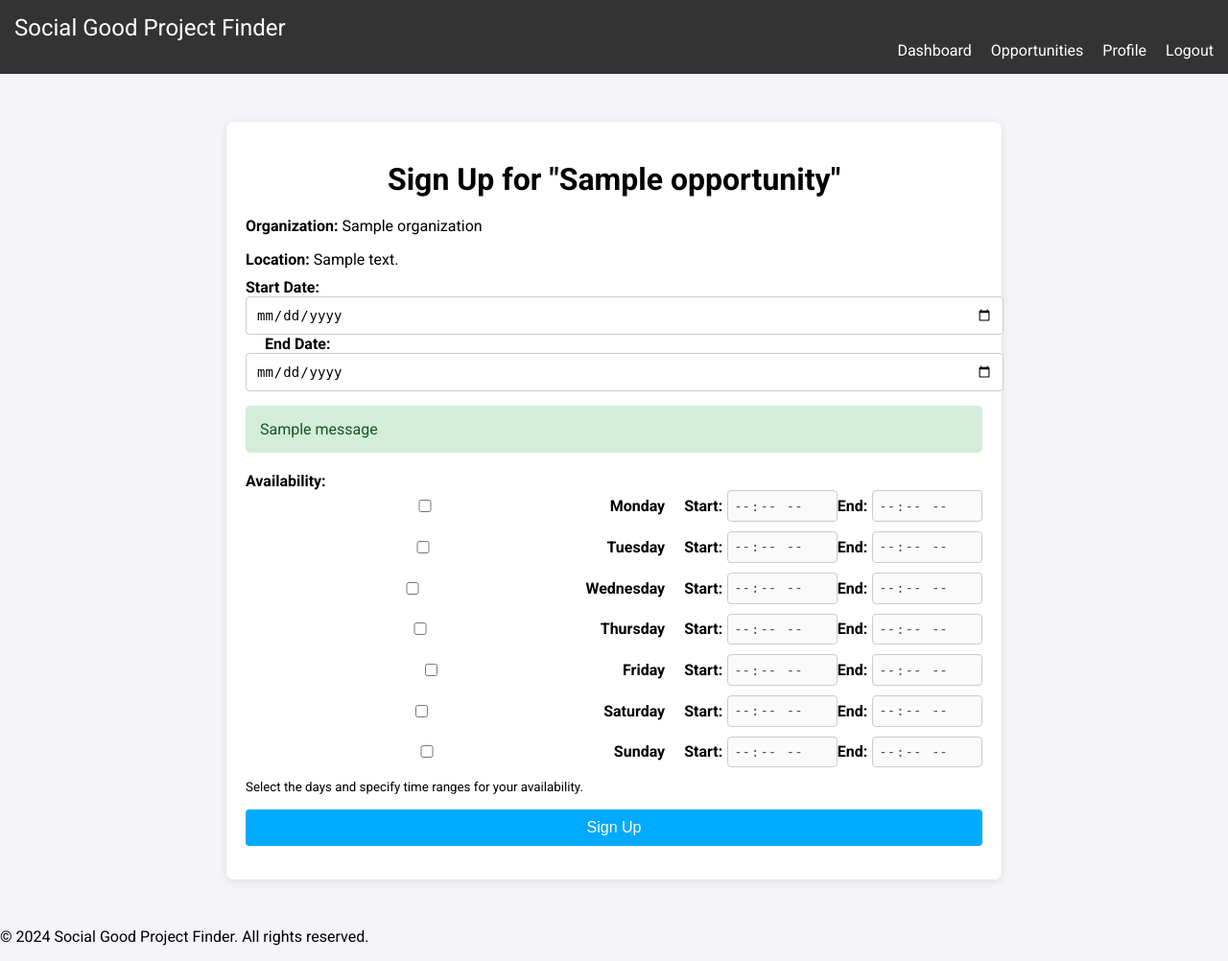
After one commit to MuhammadUsman14/SocialGoodProjectFinder, a Flask app: page /volunteer/signup/1 in a window 1280 px wide. The commit adds this page. Shown: the whole page at 96% size. Run offline with Flask 3, Linux system fonts and the light colour scheme; the visitor is signed in with stand-in values (Sample User, id 1); tables that the repository leaves empty hold one stand-in row (values such as "Sample post"); one stand-in notice (Sample message) is shown.

Commit message:
New page to sign up for opportunities

```diff
--- a/app.py
+++ b/app.py
@@ -1,5 +1,5 @@
 from flask import Flask, render_template, redirect, url_for, request, flash, session, jsonify
-from routes.auth import create_user, verify_user, update_user_profile, insert_user_skills, get_user_id_from_email, fetch_skills, add_new_skill, get_user_contact_info, get_donation_history, get_recent_contributions, get_monthly_contributions, get_donations_by_program_and_hours, add_donation, is_organization_valid, is_donation_valid, get_user_skills, get_user_profile, fetch_opportunities, get_recommended_opportunities, fetch_opportunities_by_category, fetch_distinct_categories, fetch_total_opportunities, fetch_opportunity_details, express_user_interest # Import authentication functions from auth.py
+from routes.auth import create_user, verify_user, update_user_profile, insert_user_skills, record_volunteer_hours, fetch_opportunity_by_id, get_user_id_from_email, fetch_skills, add_new_skill, get_user_contact_info, get_donation_history, get_recent_contributions, get_monthly_contributions, get_donations_by_program_and_hours, add_donation, is_organization_valid, is_donation_valid, get_user_skills, get_user_profile, fetch_opportunities, get_recommended_opportunities, fetch_opportunities_by_category, fetch_distinct_categories, fetch_total_opportunities, fetch_opportunity_details, express_user_interest # Import authentication functions from auth.py
 from datetime import datetime
 
 app = Flask(__name__)
@@ -81,10 +81,6 @@ def signup():
             return jsonify({'success': False, 'message': 'An unexpected error occurred.'}), 500
 
     return render_template('signup.html')
-
-
-
-
 
 
 @app.route('/login', methods=['GET', 'POST'])
@@ -416,6 +412,82 @@ def express_interest():
     return jsonify(result), 200
 
 
+@app.route('/volunteer/signup/<int:opportunity_id>', methods=['GET', 'POST'])
+def opportunity_signup(opportunity_id):
+    user_id = session.get('user_id')
+
+    if not user_id:
+        flash("You must be logged in to sign up for an opportunity.", 'danger')
+        return redirect(url_for('login'))  # Redirect to login if not logged in
+
+    # Fetch the opportunity using the fetch_opportunity_by_id function
+    print(f"Attempting to fetch opportunity with ID: {opportunity_id}")
+    opportunity = fetch_opportunity_by_id(opportunity_id)
+
+    if not opportunity:  # No opportunity found
+        print(f"Opportunity with ID {opportunity_id} not found.")
+        return "Opportunity not found", 404
+
+    print(f"Opportunity fetched: {opportunity}")  # Debugging line
+
+    # Validate if the organization is valid
+    print(f"Validating organization with ID: {opportunity['organization_id']}")
+    if not is_organization_valid(opportunity['organization_id']):
+        flash("The organization is not valid or does not exist.", 'danger')
+        print(f"Organization with ID {opportunity['organization_id']} is invalid.")
+        return redirect(url_for('opportunity_detail', opportunity_id=opportunity_id))  # Redirect back to opportunity details page
+
+    # Check if the form is being submitted (POST method)
+    if request.method == 'POST':
+        print("POST request received. Form data should follow:")
+
+        # Print out all the form data
+        print("Form data: ", request.form)
+
+        user_id = session.get('user_id')  # Use session user_id
+        start_date = request.form.get('start_date')
+        end_date = request.form.get('end_date')
+
+        # Print the start date and end date
+        print(f"Start Date: {start_date}")
+        print(f"End Date: {end_date}")
+
+        # Extracting availability data
+        availability = []
+        for day in ['Monday', 'Tuesday', 'Wednesday', 'Thursday', 'Friday', 'Saturday', 'Sunday']:
+            if request.form.get(f'{day.lower()}_checked'):
+                start_time = request.form.get(f'{day.lower()}_start')
+                end_time = request.form.get(f'{day.lower()}_end')
+                print(f"Day: {day}, Start Time: {start_time}, End Time: {end_time}")
+                if start_time and end_time:
+                    availability.append((day, start_time, end_time))
+
+        print(f"Availability: {availability}")
+
+        # Record volunteer hours
+        print("Recording volunteer hours...")
+        result = record_volunteer_hours(user_id, opportunity_id, start_date, end_date, availability)
+
+        if result["success"]:
+            flash('Successfully signed up for the opportunity!', 'success')
+            print("Volunteer successfully signed up.")
+            return redirect(url_for('opportunity_detail', opportunity_id=opportunity_id))
+        else:
+            flash(f"Error: {result['error']}", 'danger')
+            print(f"Error while signing up: {result['error']}")
+            return redirect(url_for('opportunity_signup', opportunity_id=opportunity_id))
+
+    # Render the signup form with the opportunity data
+    print("Rendering the opportunity signup form.")
+    return render_template(
+        'opportunity_signup.html',
+        opportunity=opportunity,
+        start_date=opportunity['start_date'],  # Pass start date to the template
+        end_date=opportunity['end_date']      # Pass end date to the template
+    )
+
+
+
 # Logout Route - clears the session and logs the user out
 @app.route('/logout')
 def logout():
--- a/routes/auth.py
+++ b/routes/auth.py
@@ -2,8 +2,9 @@ from flask import Flask, render_template, request, redirect, session, flash, jso
 from werkzeug.security import generate_password_hash, check_password_hash
 import mysql.connector
 import re
-from datetime import datetime
+from datetime import datetime, timedelta
 from geopy.geocoders import Nominatim
+import calendar
 
 app = Flask(__name__)
 app.secret_key = '3683a25f2a44fc627f33d91ec7cd654151f8696a6fffd057'  # Replace with a secure secret key for sessions
@@ -13,7 +14,7 @@ def connect_db():
     return mysql.connector.connect(
         host="localhost",  # e.g., localhost or IP
         user="root",   # MySQL username
-        password="usman123",  # MySQL password
+        password="@MySeniorProJecT21",  # MySQL password
         database="social_good"  # Database name
     )
 
@@ -503,13 +504,17 @@ def get_donations_by_program_and_hours():
 
 
 def is_organization_valid(organization_id):
+    print(f"Checking if organization with ID {organization_id} is valid.")
     db = connect_db()
     cursor = db.cursor()
     cursor.execute("SELECT COUNT(*) FROM Organizations WHERE organization_id = %s", (organization_id,))
     result = cursor.fetchone()
     cursor.close()
     db.close()
+
+    print(f"Organization with ID {organization_id} exists: {result[0] > 0}")  # Debugging line
     return result[0] > 0
+
 
 def is_donation_valid(amount):
     return amount > 0 and amount < 100000
@@ -542,6 +547,70 @@ def add_donation(user_id, organization_id, amount, purpose):
         db.close()
 
     return "Donation successfully added."  # Return success message if donation was added
+
+
+from datetime import datetime, timedelta
+import calendar
+
+def record_volunteer_hours(user_id, opportunity_id, start_date, end_date, availability):
+    if not user_id:  # Check if user_id is None or empty
+        return {"success": False, "error": "User ID is required"}
+
+    if not availability or len(availability) == 0:
+        return {"success": False, "error": "Availability is required"}
+
+    # Check if start_date or end_date is None
+    if not start_date or not end_date:
+        return {"success": False, "error": "Start date and End date are required"}
+
+    try:
+        # Convert start_date and end_date to datetime objects
+        start_date = datetime.strptime(start_date, '%Y-%m-%d')
+        end_date = datetime.strptime(end_date, '%Y-%m-%d')
+    except ValueError:
+        return {"success": False, "error": "Invalid date format. Please use YYYY-MM-DD."}
+
+    # Connect to database
+    db = connect_db()
+    cursor = db.cursor()
+
+    try:
+        # Loop through the availability and calculate hours
+        for day, start_time, end_time in availability:
+            # Parse start_time and end_time to datetime objects
+            start_time_obj = datetime.strptime(start_time, '%H:%M')
+            end_time_obj = datetime.strptime(end_time, '%H:%M')
+
+            # Calculate the difference between start and end time (in hours)
+            duration = (end_time_obj - start_time_obj).total_seconds() / 3600.0
+
+            # Get all occurrences of the selected day within the date range
+            current_date = start_date
+            while current_date <= end_date:
+                # Check if the current_date is the selected day
+                if current_date.weekday() == calendar.day_name.index(day):
+                    # Insert into VolunteerHours table (using current_date for 'date')
+                    cursor.execute("""
+                        INSERT INTO VolunteerHours (user_id, opportunity_id, hours_volunteered, date)
+                        VALUES (%s, %s, %s, %s)
+                    """, (user_id, opportunity_id, duration, current_date.date()))
+
+                    db.commit()
+
+                # Move to the next week
+                current_date += timedelta(days=7)
+
+        return {"success": True, "message": "Successfully signed up", "total_hours": len(availability)}
+
+    except Exception as e:
+        db.rollback()
+        print(f"Error while inserting volunteer hours: {e}")
+        return {"success": False, "error": str(e)}
+    finally:
+        cursor.close()
+        db.close()
+
+
 
 # Function to fetch distinct categories from the Volunteer_Opportunities table
 def fetch_distinct_categories(offset=0, limit=5):
@@ -640,10 +709,46 @@ def fetch_opportunities(location=None, category=None, skills=None, offset=0, lim
         cursor.close()
         db.close()
 
+
+def fetch_opportunity_by_id(opportunity_id):
+    print(f"Fetching opportunity with ID: {opportunity_id}")
+    db = connect_db()
+    cursor = db.cursor(dictionary=True)
+    cursor.execute("""
+        SELECT V.opportunity_id, V.title, V.location_address, V.category, V.required_skills, V.start_date, V.end_date, V.organization_id, O.name AS organization_name
+        FROM Volunteer_Opportunities V
+        JOIN Organizations O ON V.organization_id = O.organization_id
+        WHERE V.opportunity_id = %s
+    """, (opportunity_id,))
+    opportunity = cursor.fetchone()
+    cursor.close()
+    db.close()
+
+    print(f"Fetched Opportunity: {opportunity}")  # Debugging line
+    return opportunity
+
+
+def fetch_opportunity_by_id(opportunity_id):
+    print(f"Fetching opportunity with ID: {opportunity_id}")
+    db = connect_db()
+    cursor = db.cursor(dictionary=True)
+    cursor.execute("""
+        SELECT V.opportunity_id, V.title, V.location_address, V.category, V.required_skills, V.start_date, V.end_date, V.organization_id, O.name AS organization_name
+        FROM Volunteer_Opportunities V
+        JOIN Organizations O ON V.organization_id = O.organization_id
+        WHERE V.opportunity_id = %s
+    """, (opportunity_id,))
+    opportunity = cursor.fetchone()
+    cursor.close()
+    db.close()
+
+    print(f"Fetched Opportunity: {opportunity}")  # Debugging line
+    return opportunity
+
+
 def fetch_opportunity_details(opportunity_id):
     db = connect_db()
     cursor = db.cursor(dictionary=True)
-
 
     query = """
         SELECT O.organization_id, O.name AS organization_name, V.opportunity_id, V.title, V.description AS role_description, V.category, V.required_skills, V.location_address,
@@ -737,6 +842,7 @@ def recommend_opportunities(user_id):
     return recommended_opportunities
 
 
+
 def express_user_interest(user_id, opportunity_id, comment=None):
     """
     Insert a new record in the User_Opportunities table.
--- /dev/null
+++ b/static/css/opportunity_signup.css
@@ -0,0 +1,139 @@
+/* Global Styles */
+body {
+  font-family: 'Roboto', sans-serif;
+  margin: 0;
+  padding: 0;
+  background-color: #f4f4f9;
+}
+
+.navbar {
+  background-color: #333;
+  padding: 15px;
+}
+
+.navbar .logo {
+  color: white;
+  font-size: 24px;
+  text-decoration: none;
+}
+
+.navbar .nav-links {
+  display: flex;
+  justify-content: flex-end;
+}
+
+.navbar .nav-link {
+  color: white;
+  margin-left: 20px;
+  text-decoration: none;
+}
+
+.navbar .nav-link:hover {
+  color: #00aaff;
+}
+
+.signup-container {
+  width: 60%;
+  margin: 50px auto;
+  padding: 20px;
+  background-color: white;
+  border-radius: 8px;
+  box-shadow: 0 2px 10px rgba(0, 0, 0, 0.1);
+}
+
+.signup-container h1 {
+  text-align: center;
+  margin-bottom: 20px;
+}
+
+.signup-container p {
+  font-size: 16px;
+  margin-bottom: 10px;
+}
+
+.form-group {
+  margin-bottom: 15px;
+}
+
+.form-group label {
+  display: block;
+  font-weight: bold;
+}
+
+.form-group input,
+.form-group textarea {
+  width: 100%;
+  padding: 10px;
+  border: 1px solid #ccc;
+  border-radius: 4px;
+  font-size: 14px;
+}
+
+.form-group button {
+  padding: 10px 20px;
+  font-size: 16px;
+  background-color: #00aaff;
+  color: white;
+  border: none;
+  border-radius: 4px;
+  cursor: pointer;
+  width: 100%;
+}
+
+.form-group button:hover {
+  background-color: #0088cc;
+}
+
+.flashes {
+  margin-bottom: 20px;
+}
+
+.alert {
+  padding: 15px;
+  margin-bottom: 10px;
+  border-radius: 5px;
+}
+
+.alert.danger {
+  background-color: #f8d7da;
+  color: #721c24;
+}
+
+.alert.success {
+  background-color: #d4edda;
+  color: #155724;
+}
+
+/* Availability Section */
+.availability {
+  display: flex;
+  flex-wrap: wrap;
+}
+
+.day-row {
+  display: flex;
+  align-items: center;
+  margin-bottom: 10px;
+  width: 100%;
+}
+
+.day-row input[type="checkbox"] {
+  margin-right: 10px;
+}
+
+.time-range {
+  margin-left: 20px;
+  display: flex;
+  align-items: center;
+}
+
+.time-range label {
+  margin-right: 5px;
+}
+
+.time-range input[type="time"] {
+  padding: 5px;
+  font-size: 14px;
+  border: 1px solid #ccc;
+  border-radius: 4px;
+}
--- /dev/null
+++ b/static/js/opportunity_signup.js
@@ -0,0 +1,77 @@
+document.addEventListener('DOMContentLoaded', function () {
+  const form = document.querySelector('form');
+  const startDate = document.getElementById('start_date');
+  const endDate = document.getElementById('end_date');
+
+  // Get the correct checkboxes based on their ids, and make sure to check each for change
+  const dayCheckboxes = document.querySelectorAll('input[type="checkbox"]');
+
+  // Form Validation before submission
+  form.addEventListener('submit', function (event) {
+      let isValid = true;
+      let errorMessages = [];
+
+      // Start Date Validation
+      if (!startDate.value) {
+          isValid = false;
+          errorMessages.push("Start date is required.");
+      }
+
+      // End Date Validation
+      if (!endDate.value) {
+          isValid = false;
+          errorMessages.push("End date is required.");
+      }
+
+      // Availability Validation
+      let availabilitySelected = false;
+      dayCheckboxes.forEach((checkbox) => {
+          if (checkbox.checked) {
+              const startTime = document.querySelector(`#${checkbox.id}-start`).value;
+              const endTime = document.querySelector(`#${checkbox.id}-end`).value;
+              if (!startTime || !endTime) {
+                  isValid = false;
+                  errorMessages.push(`Please specify both start and end times for ${checkbox.value}.`);
+              } else {
+                  availabilitySelected = true;
+              }
+          }
+      });
+
+      if (!availabilitySelected) {
+          isValid = false;
+          errorMessages.push("At least one day of availability is required.");
+      }
+
+      // Display error messages
+      if (!isValid) {
+          event.preventDefault(); // Prevent form submission
+          const errorContainer = document.querySelector('.flashes');
+          errorContainer.innerHTML = ''; // Clear any previous messages
+          errorMessages.forEach((message) => {
+              const alertDiv = document.createElement('div');
+              alertDiv.classList.add('alert', 'danger');
+              alertDiv.textContent = message;
+              errorContainer.appendChild(alertDiv);
+          });
+      }
+  });
+
+  // Enable/Disable time inputs based on checkbox state
+  dayCheckboxes.forEach((checkbox) => {
+      checkbox.addEventListener('change', function () {
+          // Adjust the time inputs based on checkbox selection
+          const startInput = document.querySelector(`#${checkbox.id}-start`);
+          const endInput = document.querySelector(`#${checkbox.id}-end`);
+          if (checkbox.checked) {
+              startInput.disabled = false; // Enable the start time input
+              endInput.disabled = false; // Enable the end time input
+          } else {
+              startInput.disabled = true; // Disable the start time input
+              endInput.disabled = true; // Disable the end time input
+              startInput.value = ''; // Clear the value if unchecked
+              endInput.value = ''; // Clear the value if unchecked
+          }
+      });
+  });
+});
--- /dev/null
+++ b/templates/opportunity_signup.html
@@ -0,0 +1,89 @@
+<!DOCTYPE html>
+<html lang="en">
+<head>
+  <meta charset="UTF-8">
+  <meta name="viewport" content="width=device-width, initial-scale=1.0">
+  <title>{{ opportunity.title }} - Volunteer Signup</title>
+  <link href="https://fonts.googleapis.com/css2?family=Roboto:wght@400;700&display=swap" rel="stylesheet">
+  <link rel="stylesheet" href="{{ url_for('static', filename='css/opportunity_signup.css') }}">
+</head>
+<body>
+
+  <!-- Navigation Bar -->
+  <nav class="navbar">
+    <div class="nav-logo">
+      <a href="/" class="logo">Social Good Project Finder</a>
+    </div>
+    <div class="nav-links">
+      <a href="/dashboard" class="nav-link">Dashboard</a>
+      <a href="/opportunities" class="nav-link">Opportunities</a>
+      <a href="/profile_setup" class="nav-link">Profile</a>
+      <a href="/logout" class="nav-link">Logout</a>
+    </div>
+  </nav>
+
+  <!-- Opportunity Signup Form -->
+  <div class="signup-container">
+    <h1>Sign Up for "{{ opportunity.title }}"</h1>
+
+    <p><strong>Organization:</strong> {{ opportunity.organization_name }}</p>
+    <p><strong>Location:</strong> {{ opportunity.location_address }}</p>
+
+    <!-- Start Date and End Date on the same line -->
+    <div class="form-group">
+      <label for="start_date">Start Date:</label>
+      <input type="date" id="start_date" name="start_date" placeholder="MM/DD/YYYY" required>
+
+      <label for="end_date" style="margin-left: 20px;">End Date:</label>
+      <input type="date" id="end_date" name="end_date" placeholder="MM/DD/YYYY" required>
+    </div>
+
+    <!-- Flash messages -->
+    {% with messages = get_flashed_messages(with_categories=true) %}
+      {% if messages %}
+        <div class="flashes">
+          {% for category, message in messages %}
+            <div class="alert {{ category }}">{{ message }}</div>
+          {% endfor %}
+        </div>
+      {% endif %}
+    {% endwith %}
+
+    <!-- Volunteer Signup Form -->
+    <form method="POST" action="{{ url_for('opportunity_signup', opportunity_id=opportunity.opportunity_id) }}">
+      <input type="hidden" name="opportunity_id" value="{{ opportunity.opportunity_id }}">
+
+      <div class="form-group">
+        <label for="availability">Availability:</label>
+        <div class="availability">
+          {% for day in ["Monday", "Tuesday", "Wednesday", "Thursday", "Friday", "Saturday", "Sunday"] %}
+            <div class="day-row">
+              <input type="checkbox" id="{{ day.lower() }}" name="{{ day.lower() }}_checked" value="{{ day }}">
+              <label for="{{ day.lower() }}">{{ day }}</label>
+              <div class="time-range">
+                <label for="{{ day.lower() }}-start">Start:</label>
+                <input type="time" id="{{ day.lower() }}-start" name="{{ day.lower() }}-start" disabled>
+                <label for="{{ day.lower() }}-end">End:</label>
+                <input type="time" id="{{ day.lower() }}-end" name="{{ day.lower() }}-end" disabled>
+              </div>
+            </div>
+          {% endfor %}
+        </div>
+        <small>Select the days and specify time ranges for your availability.</small>
+      </div>
+
+      <div class="form-group">
+        <button type="submit">Sign Up</button>
+      </div>
+    </form>
+
+  </div>
+
+  <!-- Footer -->
+  <footer>
+    <p>&copy; 2024 Social Good Project Finder. All rights reserved.</p>
+  </footer>
+
+  <script src="{{ url_for('static', filename='js/opportunity_signup.js') }}"></script>
+</body>
+</html>
```
Also changed, not shown: templates/opportunity_detail.html (+4 -4 lines).
